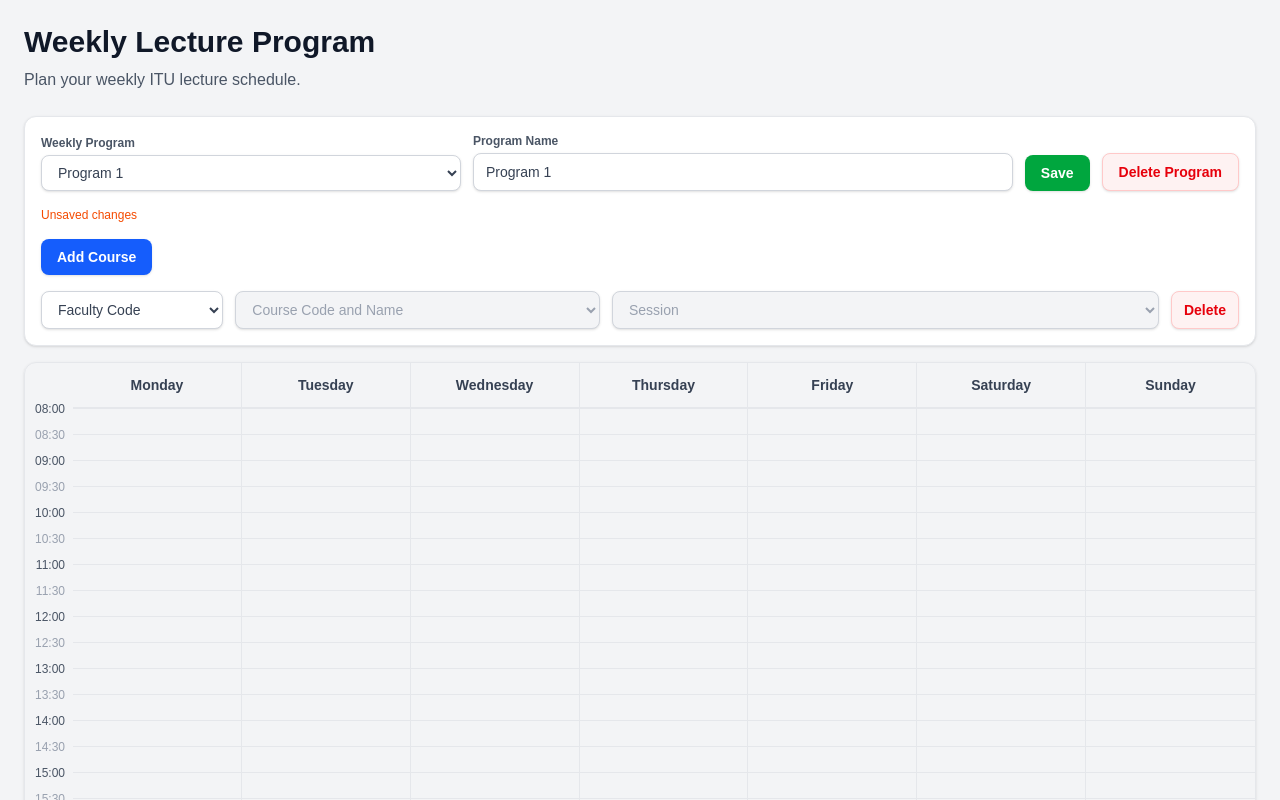
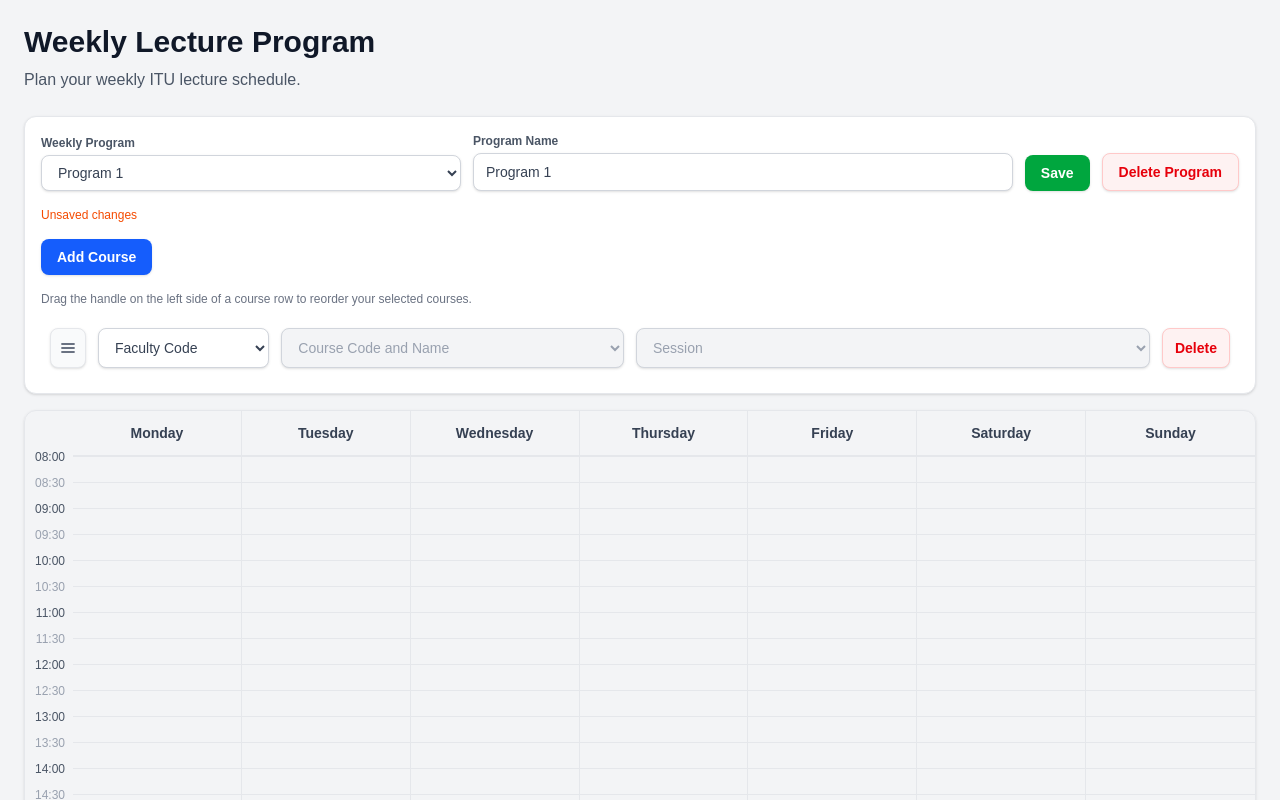
Before and after one commit to remreozkaya/simplify, a Next.js app: page / in a window 1280 px wide. Both pictures are taken after a click on the button "Add Course". Shown: the top 800 px of the page. Built offline with nearby package versions, Linux system fonts and the light colour scheme.

Commit message:
Reordering feature is added.

```diff
--- a/src/components/calendar/WeeklyCalendar.tsx
+++ b/src/components/calendar/WeeklyCalendar.tsx
@@ -4,6 +4,7 @@ import {
   useEffect,
   useMemo,
   useState,
+  type DragEvent,
   type KeyboardEvent,
 } from "react";
 
@@ -101,6 +102,40 @@ function coursesOverlap(firstCourse: CourseBlock, secondCourse: CourseBlock) {
   const secondEnd = timeToMinutes(secondCourse.endTime);
 
   return firstStart < secondEnd && firstEnd > secondStart;
+}
+
+function moveArrayItem<T>(items: T[], fromIndex: number, toIndex: number) {
+  const updatedItems = [...items];
+  const [movedItem] = updatedItems.splice(fromIndex, 1);
+
+  updatedItems.splice(toIndex, 0, movedItem);
+
+  return updatedItems;
+}
+
+function reorderCourseBlocksBySelections(
+  courseBlocks: CourseBlock[],
+  courseSelections: CourseSelection[],
+) {
+  const courseBlockMap = new Map(
+    courseBlocks.map((courseBlock) => [courseBlock.id, courseBlock]),
+  );
+
+  const orderedCourseBlockIds = courseSelections
+    .map((selection) => selection.courseBlockId)
+    .filter((courseBlockId): courseBlockId is string => Boolean(courseBlockId));
+
+  const orderedCourseBlocks = orderedCourseBlockIds
+    .map((courseBlockId) => courseBlockMap.get(courseBlockId))
+    .filter((courseBlock): courseBlock is CourseBlock => Boolean(courseBlock));
+
+  const orderedCourseBlockIdSet = new Set(orderedCourseBlockIds);
+
+  const remainingCourseBlocks = courseBlocks.filter(
+    (courseBlock) => !orderedCourseBlockIdSet.has(courseBlock.id),
+  );
+
+  return [...orderedCourseBlocks, ...remainingCourseBlocks];
 }
 
 function getCourseLayoutMap(courseBlocks: CourseBlock[]) {
@@ -276,6 +311,9 @@ export default function WeeklyCalendar() {
   const [hasLoadedPrograms, setHasLoadedPrograms] = useState(false);
   const [hasUnsavedChanges, setHasUnsavedChanges] = useState(false);
 
+  const [draggedSelectionId, setDraggedSelectionId] = useState("");
+  const [dragOverSelectionId, setDragOverSelectionId] = useState("");
+
   const calendarHeight = (timeLabels.length - 1) * SLOT_HEIGHT;
 
   const selectedProgram = weeklyPrograms.find(
@@ -366,6 +404,8 @@ export default function WeeklyCalendar() {
     setProgramName(programToLoad.name);
     setCourseBlocks(programToLoad.courseBlocks ?? []);
     setCourseSelections(programToLoad.courseSelections ?? []);
+    setDraggedSelectionId("");
+    setDragOverSelectionId("");
     setHasUnsavedChanges(false);
   }
 
@@ -381,6 +421,8 @@ export default function WeeklyCalendar() {
     setProgramName(newProgram.name);
     setCourseBlocks([]);
     setCourseSelections([]);
+    setDraggedSelectionId("");
+    setDragOverSelectionId("");
     setHasUnsavedChanges(false);
   }
 
@@ -469,6 +511,8 @@ export default function WeeklyCalendar() {
       setProgramName(newProgram.name);
       setCourseBlocks([]);
       setCourseSelections([]);
+      setDraggedSelectionId("");
+      setDragOverSelectionId("");
       setHasUnsavedChanges(false);
 
       return;
@@ -481,6 +525,8 @@ export default function WeeklyCalendar() {
     setProgramName(nextProgram.name);
     setCourseBlocks(nextProgram.courseBlocks ?? []);
     setCourseSelections(nextProgram.courseSelections ?? []);
+    setDraggedSelectionId("");
+    setDragOverSelectionId("");
     setHasUnsavedChanges(false);
   }
 
@@ -659,6 +705,87 @@ export default function WeeklyCalendar() {
     markProgramAsChanged();
   }
 
+  function reorderSelectionRows(
+    draggedSelectionIdValue: string,
+    targetSelectionId: string,
+  ) {
+    if (draggedSelectionIdValue === targetSelectionId) {
+      return;
+    }
+
+    const draggedSelectionIndex = courseSelections.findIndex(
+      (selection) => selection.id === draggedSelectionIdValue,
+    );
+
+    const targetSelectionIndex = courseSelections.findIndex(
+      (selection) => selection.id === targetSelectionId,
+    );
+
+    if (draggedSelectionIndex === -1 || targetSelectionIndex === -1) {
+      return;
+    }
+
+    const reorderedSelections = moveArrayItem(
+      courseSelections,
+      draggedSelectionIndex,
+      targetSelectionIndex,
+    );
+
+    setCourseSelections(reorderedSelections);
+
+    setCourseBlocks((currentCourseBlocks) =>
+      reorderCourseBlocksBySelections(currentCourseBlocks, reorderedSelections),
+    );
+
+    markProgramAsChanged();
+  }
+
+  function handleSelectionDragStart(
+    event: DragEvent<HTMLButtonElement>,
+    selectionId: string,
+  ) {
+    setDraggedSelectionId(selectionId);
+    setDragOverSelectionId("");
+
+    event.dataTransfer.effectAllowed = "move";
+    event.dataTransfer.setData("text/plain", selectionId);
+  }
+
+  function handleSelectionDragOver(
+    event: DragEvent<HTMLDivElement>,
+    selectionId: string,
+  ) {
+    if (!draggedSelectionId || draggedSelectionId === selectionId) {
+      return;
+    }
+
+    event.preventDefault();
+    event.dataTransfer.dropEffect = "move";
+    setDragOverSelectionId(selectionId);
+  }
+
+  function handleSelectionDrop(
+    event: DragEvent<HTMLDivElement>,
+    targetSelectionId: string,
+  ) {
+    event.preventDefault();
+
+    const draggedSelectionIdFromEvent =
+      draggedSelectionId || event.dataTransfer.getData("text/plain");
+
+    if (draggedSelectionIdFromEvent) {
+      reorderSelectionRows(draggedSelectionIdFromEvent, targetSelectionId);
+    }
+
+    setDraggedSelectionId("");
+    setDragOverSelectionId("");
+  }
+
+  function handleSelectionDragEnd() {
+    setDraggedSelectionId("");
+    setDragOverSelectionId("");
+  }
+
   return (
     <div className="w-full space-y-4" onKeyDown={handleEnterToSave}>
       <div className="w-full rounded-xl border border-gray-200 bg-white p-4 shadow-sm">
@@ -739,6 +866,11 @@ export default function WeeklyCalendar() {
 
         {courseSelections.length > 0 && (
           <div className="mt-4 space-y-3">
+            <div className="text-xs text-gray-500">
+              Drag the handle on the left side of a course row to reorder your
+              selected courses.
+            </div>
+
             {courseSelections.map((selection) => {
               const availableCourses = getCoursesByFaculty(
                 courseCatalog,
@@ -751,11 +883,50 @@ export default function WeeklyCalendar() {
                 selection.courseId,
               );
 
+              const isDragged = draggedSelectionId === selection.id;
+              const isDragTarget = dragOverSelectionId === selection.id;
+
               return (
                 <div
                   key={selection.id}
-                  className="grid min-w-0 grid-cols-[minmax(0,1fr)_minmax(0,2fr)_minmax(0,3fr)_auto] gap-3"
+                  onDragOver={(event) =>
+                    handleSelectionDragOver(event, selection.id)
+                  }
+                  onDrop={(event) => handleSelectionDrop(event, selection.id)}
+                  className={
+                    isDragTarget
+                      ? "grid min-w-0 grid-cols-[auto_minmax(0,1fr)_minmax(0,2fr)_minmax(0,3fr)_auto] gap-3 rounded-lg border border-blue-300 bg-blue-50 p-2"
+                      : isDragged
+                        ? "grid min-w-0 grid-cols-[auto_minmax(0,1fr)_minmax(0,2fr)_minmax(0,3fr)_auto] gap-3 rounded-lg border border-gray-200 bg-gray-50 p-2 opacity-60"
+                        : "grid min-w-0 grid-cols-[auto_minmax(0,1fr)_minmax(0,2fr)_minmax(0,3fr)_auto] gap-3 rounded-lg border border-transparent p-2"
+                  }
                 >
+                  <button
+                    type="button"
+                    draggable
+                    onDragStart={(event) =>
+                      handleSelectionDragStart(event, selection.id)
+                    }
+                    onDragEnd={handleSelectionDragEnd}
+                    aria-label="Drag to reorder course"
+                    title="Drag to reorder"
+                    className="flex h-10 w-9 cursor-grab items-center justify-center rounded-lg border border-gray-200 bg-gray-50 text-gray-500 shadow-sm transition hover:bg-gray-100 active:cursor-grabbing"
+                  >
+                    <svg
+                      viewBox="0 0 20 20"
+                      aria-hidden="true"
+                      className="h-5 w-5"
+                    >
+                      <path
+                        d="M4 6h12M4 10h12M4 14h12"
+                        fill="none"
+                        stroke="currentColor"
+                        strokeLinecap="round"
+                        strokeWidth="1.8"
+                      />
+                    </svg>
+                  </button>
+
                   <select
                     value={selection.facultyCode}
                     onChange={(event) =>
```
